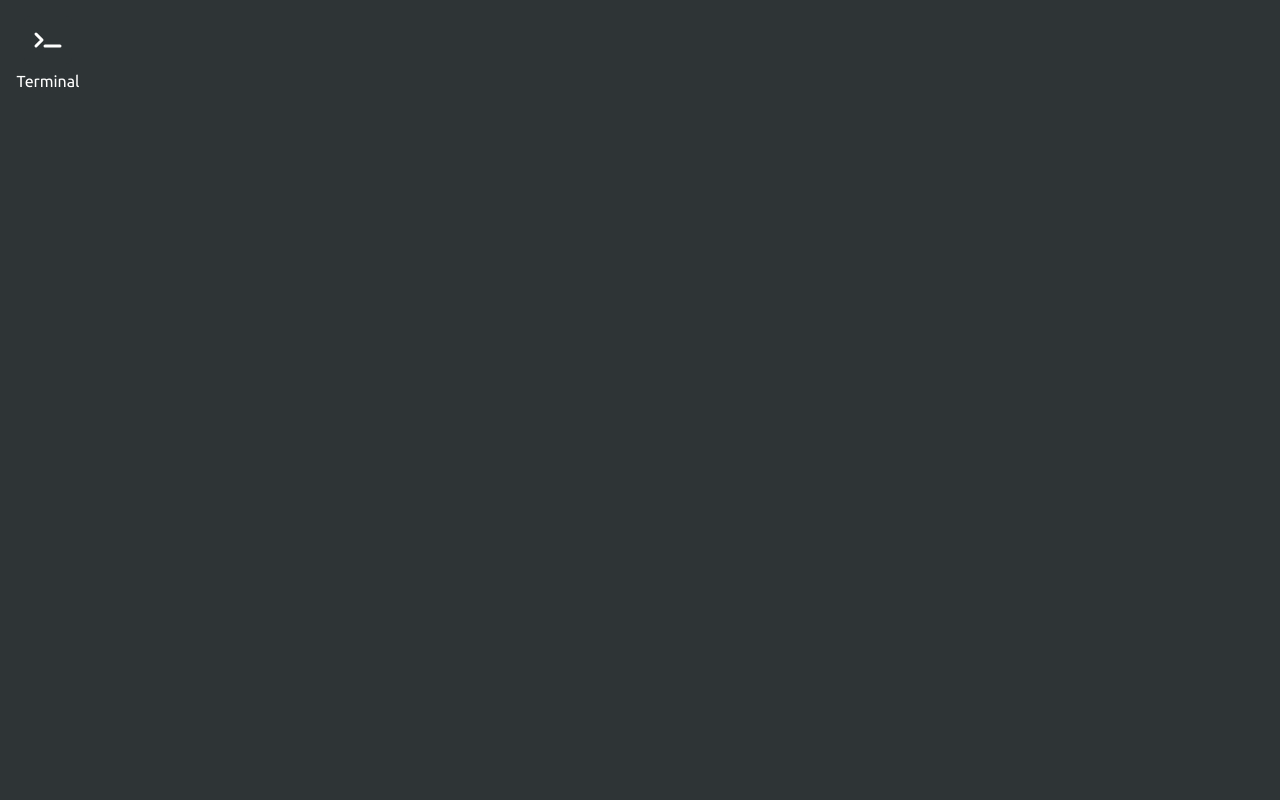
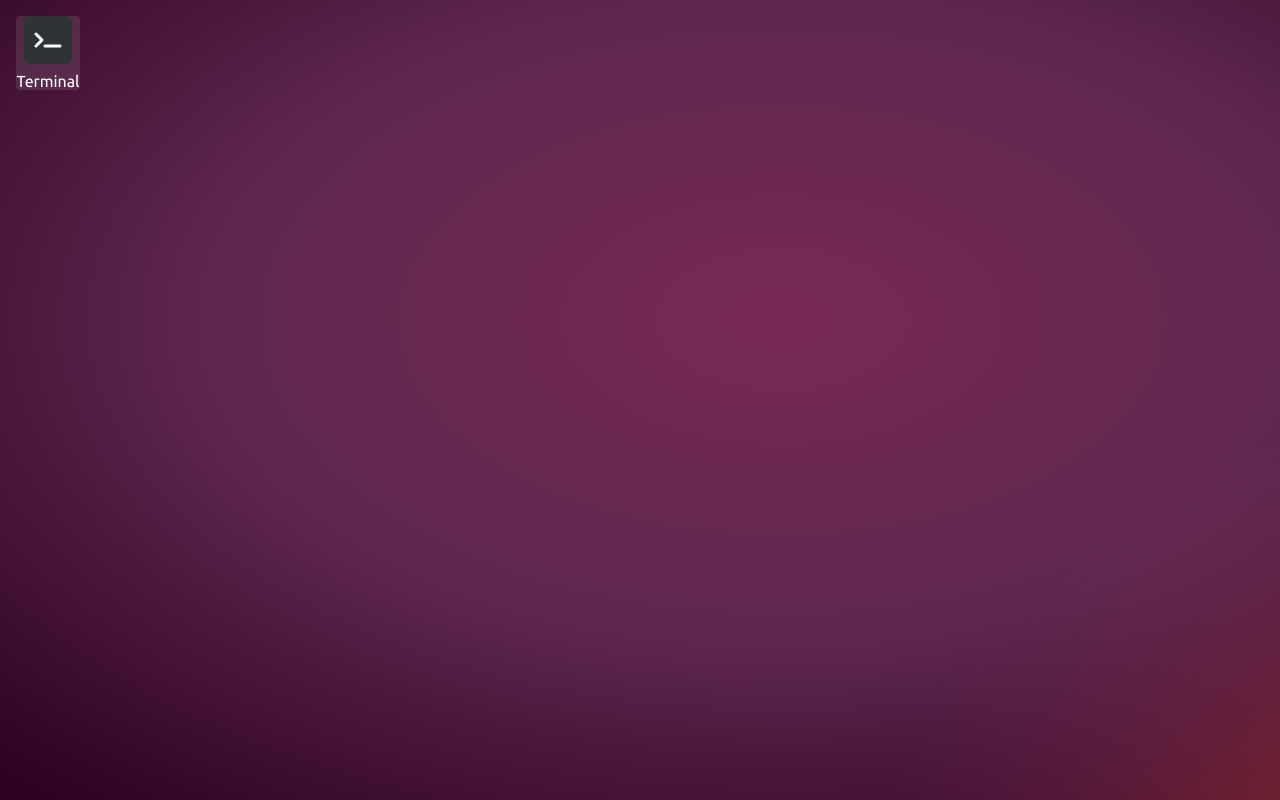
Before and after one commit to edenYosef1990/webOS, an Angular app: page / in a window 1280 px wide. In both pictures the pointer is over the element 48 px from the left and 53 px from the top of the page. Built offline with nearby package versions, Linux system fonts and the light colour scheme.

Commit message:
feat: add Ubuntu-like desktop background and icon hover

```diff
--- a/src/app/desktop/desktop.component.css
+++ b/src/app/desktop/desktop.component.css
@@ -4,7 +4,7 @@
   left: 0;
   right: 0;
   bottom: 0;
-  background: #2e3436;
+  background: url('/ubuntu-wallpaper.svg') center/cover no-repeat fixed;
   color: #fff;
   font-family: sans-serif;
 }
@@ -16,6 +16,11 @@
   cursor: pointer;
   user-select: none;
   font-family: 'Ubuntu', sans-serif;
+}
+
+.icon:hover {
+  background-color: rgba(255, 255, 255, 0.1);
+  border-radius: 4px;
 }
 
 .icon img {
```
Also changed, not shown: public/ubuntu-wallpaper.svg (added).
